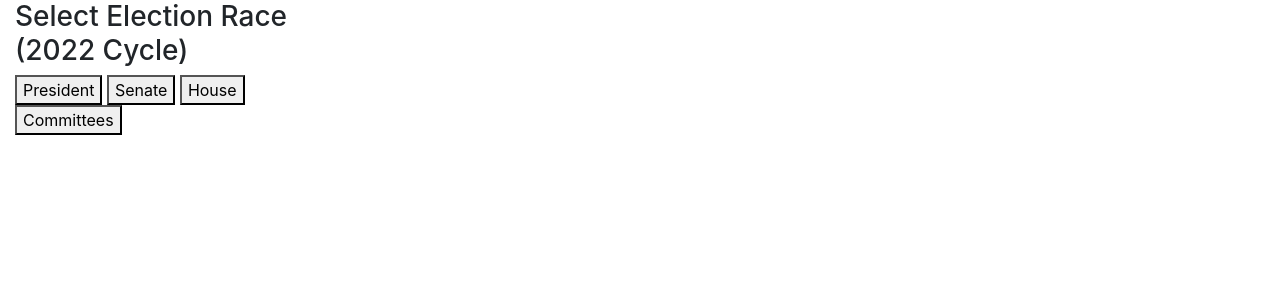
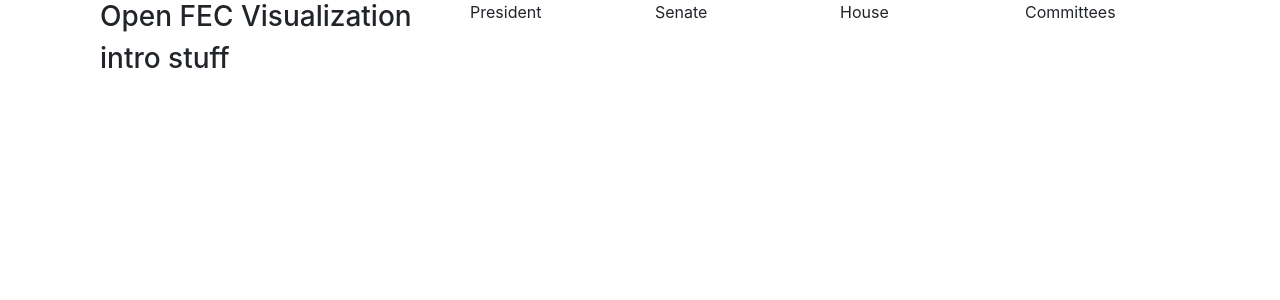
Before and after one commit to syanh7/OpenFEC, a Flask app: page / in a window 1280 px wide. Shown: the top 300 px of the page. Run offline with Flask 2, Linux system fonts and the light colour scheme.

Commit message:
added bootstrap styling

```diff
--- a/server.py
+++ b/server.py
@@ -37,7 +37,7 @@
 
 
     candidates = crud.get_candidates()
-    return jsonify([{'name':candidate.name, 'candidate_id':candidate.candidate_id} for candidate in candidates])
+    return jsonify([{'name':candidate.name, 'candidate_id':candidate.candidate_id, 'party':candidate.party} for candidate in candidates])
 
 
 @app.route('/senate.json')
--- a/static/ajax.js
+++ b/static/ajax.js
@@ -1,12 +1,21 @@
 import {bubbleChart} from "./d3.js";
+
+$('#race-title').on('click', () => {
+    default_display_state();
+    $('#select-state-senate').addClass('hidden');
+    $('#select-state-house').addClass('hidden');
+    $('#description').removeClass('hidden');
+
+});
 
 /* Get all of the candidates for president
 and populate the candidate list container*/
 $('#president-race').on('click', () => {
     //reset the display state
     default_display_state();
-    $('#select-state-senate').addClass('hidden')
-    $('#select-state-house').addClass('hidden')
+    $('#select-state-senate').addClass('hidden');
+    $('#select-state-house').addClass('hidden');
+    $('#description').addClass('hidden');
     //get all presidential candidates from route
     $.get('/president.json',  (res) => {
         //iterate throught the candidates and create
@@ -24,6 +33,7 @@
     default_display_state();
     $('#select-state-senate').removeClass('hidden');
     $('#select-state-house').addClass('hidden');
+    $('#description').addClass('hidden');
     $('#state-id-senate').html('');
     $.get('/senate.json',  (res) => {
         for (const state of res) {
@@ -39,6 +49,7 @@
     default_display_state();
     $('#select-state-senate').addClass('hidden');
     $('#select-state-house').removeClass('hidden');
+    $('#description').addClass('hidden');
     $('#state-id-house').html('');
     $.get('/house.json',  (res) => {
         for (const state of res) {
@@ -51,8 +62,9 @@
 any federal election candidate */
 $('#all-committees').on('click', () => {
     default_display_state();
-    $('#select-state-senate').addClass('hidden')
-    $('#select-state-house').addClass('hidden')
+    $('#select-state-senate').addClass('hidden');
+    $('#select-state-house').addClass('hidden');
+    $('#description').addClass('hidden');
     $.get('/committee.json',  (res) => {
         for (const committee of res) {
             create_committee_and_event(committee);
@@ -107,7 +119,7 @@
 /* Dynamically creates a candidate button to select a candidate and
 creates an event handler for that button */
 function create_candidate_and_event(candidate){
-    $('#candidate-list').append(`<button id=${candidate.candidate_id} value=${candidate.candidate_id}>${candidate.name}</button>`);
+    $('#candidate-list').append(`<button class=col-2 id=${candidate.candidate_id} value=${candidate.candidate_id}>${candidate.name}</button>`);
     $(`#${candidate.candidate_id}`).on('click', () => {
         default_display_state();
         $.get(`/candidate/${candidate.candidate_id}.json`, (res) => {
@@ -125,7 +137,7 @@
 //creates event handlers so user can click on a committee row and get
 //all the donations a committee has made
 function create_committee_and_event(committee) {
-    $('#committee-list').append(`<button id=committee-${committee.committee_id} value=${committee.committee_id}>${committee.name}</button>`);
+    $('#committee-list').append(`<button class=col-2 id=committee-${committee.committee_id} value=${committee.committee_id}>${committee.name}</button>`);
     $(`#committee-${committee.committee_id}`).on('click', () => {
         default_display_state();
         $.get(`/committee/${committee.committee_id}.json`,  (res) => {
@@ -157,6 +169,7 @@
 function populate_candidate(candidate, total, contributions, race) {
     $('#select-state-senate').addClass('hidden')
     $('#select-state-house').addClass('hidden')
+    $('#description').addClass('hidden');
     $('#display-candidate').append(`<h3><a href="https://www.fec.gov/data/candidate/${candidate.candidate_id}/" target="_blank" rel="noopener">${candidate.name}</a></h3>`);
     $('#display-candidate').append(`<p>State: ${candidate.state}</p>`);
     $('#display-candidate').append(`<p>Incumbent/Challenger: ${candidate.incumbent}</p>`);
@@ -191,13 +204,14 @@
 //and pass the contributions array to the sort event handlers
 //and the populate contribution tables
 function initialize_contribution_table(contributions) {
-    $('#select-state-senate').addClass('hidden')
-    $('#select-state-house').addClass('hidden')
+    $('#select-state-senate').addClass('hidden');
+    $('#select-state-house').addClass('hidden');
+    $('#description').addClass('hidden');
     $('#contribution-table-head').html('');
     $('#contribution-table-head').append('<tr>');
-    $('#contribution-table-head').append('<th id ="committee-header" value="committees">Committee</th>');
-    $('#contribution-table-head').append('<th id ="amount-header" value="amounts">Amount</th>');
-    $('#contribution-table-head').append('<th id ="state-header" value="states">State</th>');
+    $('#contribution-table-head').append('<th class=col-6 id ="committee-header" value="committees">Committee</th>');
+    $('#contribution-table-head').append('<th class=col-3 id ="amount-header" value="amounts">Amount</th>');
+    $('#contribution-table-head').append('<th class=col-3 id ="state-header" value="states">State</th>');
     $('#contribution-table-head').append('</tr>');
 
 
@@ -212,9 +226,9 @@
     $('#contribution-table-body').html('');
     for (const contribution of contributions) {
         $('#contribution-table-body').append(`<tr>
-                                        <td value="${contribution['committee']}" id="get-donations-${contribution['contribution_id']}">${contribution['committee']}</td>
-                                        <td value=${contribution['amount']}>${contribution['amount']}</td>
-                                        <td value=${contribution['state']}>${contribution['state']}</td>
+                                        <td class=col-6 value="${contribution['committee']}" id="get-donations-${contribution['contribution_id']}">${contribution['committee']}</td>
+                                        <td class=col-3 value=${contribution['amount']}>${contribution['amount']}</td>
+                                        <td class=col-3 value=${contribution['state']}>${contribution['state']}</td>
                                         </tr>`);
         committee_click_event_handler(contribution.committee_id, contribution.contribution_id);
     };
--- a/templates/index.html
+++ b/templates/index.html
@@ -14,15 +14,22 @@
   </head>
   <body>
 
-    <section id = "select-race" class="col-md-3">
-        <h3 id= "race-title">Select Election Race (2022 Cycle)</h3>
-        <button id='president-race' value = 'president'>President</button>
-        <button id='senate-race' value = 'senate'>Senate</button>
-        <button id='house-race' value = 'house'>House</button>
-        <button id='all-committees' value = 'committee'>Committees</button>
+    <section id = "select-race" class="container">
+        <ul class="nav nav-pills nav-stacked list-inline">
+            <h3 class = 'col-4' id= "race-title">Open FEC Visualization</h3>
+            <li class = 'col-2' id='president-race' value = 'president'>President</li>
+            <li class = 'col-2' id='senate-race' value = 'senate'>Senate</li>
+            <li class = 'col-2' id='house-race' value = 'house'>House</li>
+            <li class = 'col-2' id='all-committees' value = 'committee'>Committees</li>
+        </ul>
     </section>
 
-    <section class="hidden" id = "select-state-senate" >
+    <section class="container" id = "description">
+        <h3 class="col-12">intro stuff</h3>
+
+    </section>
+
+    <section class="hidden container" id = "select-state-senate" >
         <h3 id = 'state-title-senate'>State:</h3>
         <form id = "get-state-senate">
             <select id = "state-id-senate">
@@ -31,7 +38,7 @@
         </form>
     </section>
 
-    <section class="hidden" id = "select-state-house" >
+    <section class="hidden container" id = "select-state-house" >
         <h3 id = 'state-title-house'>State:</h3>
         <form id = "get-state-house">
             <select id = "state-id-house">
@@ -48,20 +55,20 @@
 
 
 
-    <section id = "display-candidates">
+    <section class="container" id = "display-candidates">
         <ul id = "candidate-list">
         </ul>
     </section>
 
-    <section id = "display-committees">
+    <section class="container" id = "display-committees">
         <ul id = "committee-list">
         </ul>
     </section>
 
-    <section id = "display-candidate">
+    <section class="container" id = "display-candidate">
     </section>
 
-    <section id = "display-contributions">
+    <section class="container" id = "display-contributions">
 
         <div id="contributions">
         <title></title>
@@ -78,10 +85,10 @@
 
     </section>
 
-    <section id = "display-committee">
+    <section class="container" id = "display-committee">
     </section>
 
-    <section id = "display-committee-table">
+    <section class="container" id = "display-committee-table">
 
         <table id = "committee-donations-table">
             <thead id = "donations-table-head">
```
